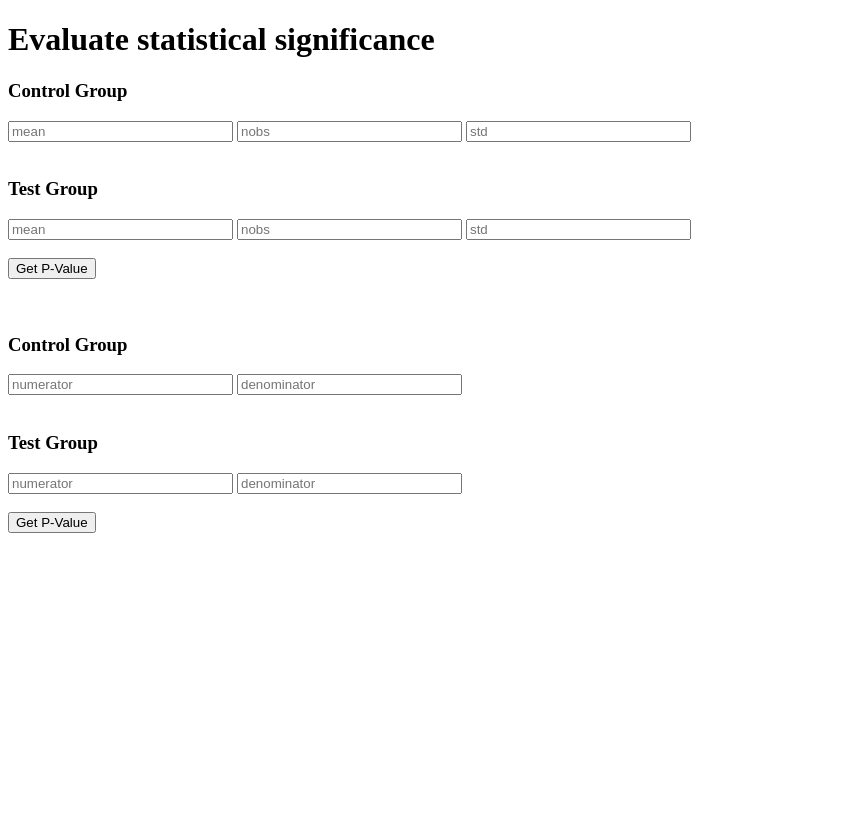
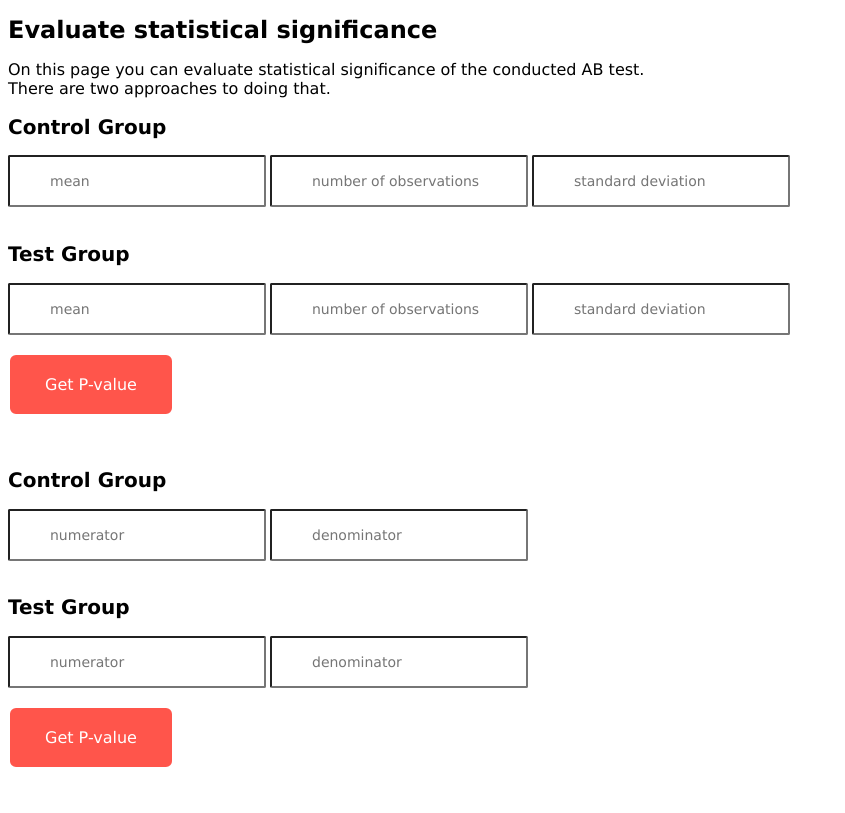
Before and after one commit to ipansh/ab-test-stat-significance, a Flask app: page / in a window 1280 px wide. Shown: the whole page, without its empty margins (0-845 px from the left). Before the commit the page ends 533 px from the top, so only its background shows below. Run offline with Flask 2, Linux system fonts and the light colour scheme.

Commit message:
adding css

```diff
--- /dev/null
+++ b/static/styles/style18.css
@@ -0,0 +1,48 @@
+h1 {
+    color: black;
+    font-family: Verdana, Geneva, Tahoma, sans-serif;
+    font-style: normal;
+    font-size: 24px;
+}
+
+h2 {
+    color: black;
+    font-family: Verdana, Geneva, Tahoma, sans-serif;
+    font-style: normal;
+    font-size: 20px;
+}
+
+p {
+    color: black;
+    font-family: Verdana, Geneva, Tahoma, sans-serif;
+    font-style: normal;
+    font-size: 16px;
+}
+
+button {
+    background-color: #FF554B;
+    color: white;
+    border: 2px solid white;
+    padding: 20px 35px;
+    border-radius: 8px;
+    font-size: 16px;
+    font-family: Verdana, Geneva, Tahoma, sans-serif;
+    text-align: center;
+}
+
+button:hover {
+    background-color: white;
+    color: #FF554B;
+    border: 2px solid #FF554B;
+    padding: 20px 35px;
+    font-size: 16px;
+    font-family: Verdana, Geneva, Tahoma, sans-serif;
+    text-align: center;
+}
+
+input {
+    padding: 16px 40px;
+    font-size: 14px;
+    font-family: Verdana, Geneva, Tahoma, sans-serif;
+    border-radius: 2px;
+}
--- a/templates/page.html
+++ b/templates/page.html
@@ -4,10 +4,7 @@
   <head>
     <meta charset="UTF-8">
     <title>Statistical Significance Calculator</title>
-  <link href='https://fonts.googleapis.com/css?family=Pacifico' rel='stylesheet' type='text/css'>
-<link href='https://fonts.googleapis.com/css?family=Arimo' rel='stylesheet' type='text/css'>
-<link href='https://fonts.googleapis.com/css?family=Hind:300' rel='stylesheet' type='text/css'>
-<link href='https://fonts.googleapis.com/css?family=Open+Sans+Condensed:300' rel='stylesheet' type='text/css'>
+    <link rel = "stylesheet" href = "static/styles/style18.css" type = "text/css">
 
   </head>
 
@@ -15,20 +12,25 @@
   <div class="login">
     <h1>Evaluate statistical significance</h1>
 
+    <p>
+    On this page you can evaluate statistical significance of the conducted AB test.</br>
+    There are two approaches to doing that.
+    </p>
+
       <form action="/pvaluestudent" method="post">
-      <h3>Control Group</h3>
-    	<input type="text" size = "25" name="mean_control" placeholder="mean" required="required" />
-      <input type="text" size = "25" name="nobs_control" placeholder="nobs" required="required" />
-      <input type="text" size = "25" name="std_control" placeholder="std" required="required" /> <br>
+        <h2>Control Group</h3>
+        <input type="text" name="mean_control" placeholder="mean" required="required" />
+        <input type="text" name="nobs_control" placeholder="number of observations" required="required" />
+        <input type="text" name="std_control" placeholder="standard deviation" required="required" /> <br>
 
         <br>
 
-      <h3>Test Group</h3>
-      <input type="text" size = "25" name="mean_test" placeholder="mean" required="required" />
-      <input type="text" size = "25" name="nobs_test" placeholder="nobs" required="required" />
-      <input type="text" size = "25" name="std_test" placeholder="std" required="required" /> <br>
+        <h2>Test Group</h3>
+        <input type="text" name="mean_test" placeholder="mean" required="required" />
+        <input type="text" name="nobs_test" placeholder="number of observations" required="required" />
+        <input type="text" name="std_test" placeholder="standard deviation" required="required" /> <br>
         <br>
-        <button type="submit" class="btn btn-primary btn-block btn-large">Get P-Value</button>
+          <button type="submit" class="btn btn-primary btn-block btn-large">Get P-value</button>
       </form>
 
     <br>
@@ -37,17 +39,17 @@
 
 
       <form action="/pvalueconversion" method="post">
-      <h3>Control Group</h3>
-      <input type="text" size = "25" name="numerator_control" placeholder="numerator" required="required" />
-      <input type="text" size = "25" name="denominator_control" placeholder="denominator" required="required" /> <br>
+        <h2>Control Group</h3>
+        <input type="text" name="numerator_control" placeholder="numerator" required="required" />
+        <input type="text" name="denominator_control" placeholder="denominator" required="required" /> <br>
 
         <br>
 
-      <h3>Test Group</h3>
-      <input type="text" size = "25" name="numerator_test" placeholder="numerator" required="required" />
-      <input type="text" size = "25" name="denominator_test" placeholder="denominator" required="required" /><br>
+        <h2>Test Group</h3>
+        <input type="text" name="numerator_test" placeholder="numerator" required="required" />
+        <input type="text" name="denominator_test" placeholder="denominator" required="required" /><br>
         <br>
-      <button type="submit" class="btn btn-primary btn-block btn-large">Get P-Value</button>
+        <button type="submit" class="btn btn-primary btn-block btn-large">Get P-value</button>
       </form>
 
       <br>
```
Also changed, not shown: app copy.py (added, +72 -0 lines), requirements copy.txt (added, +12 -0 lines), 1 other file. Lines whose indentation alone changed are shown as unchanged.
